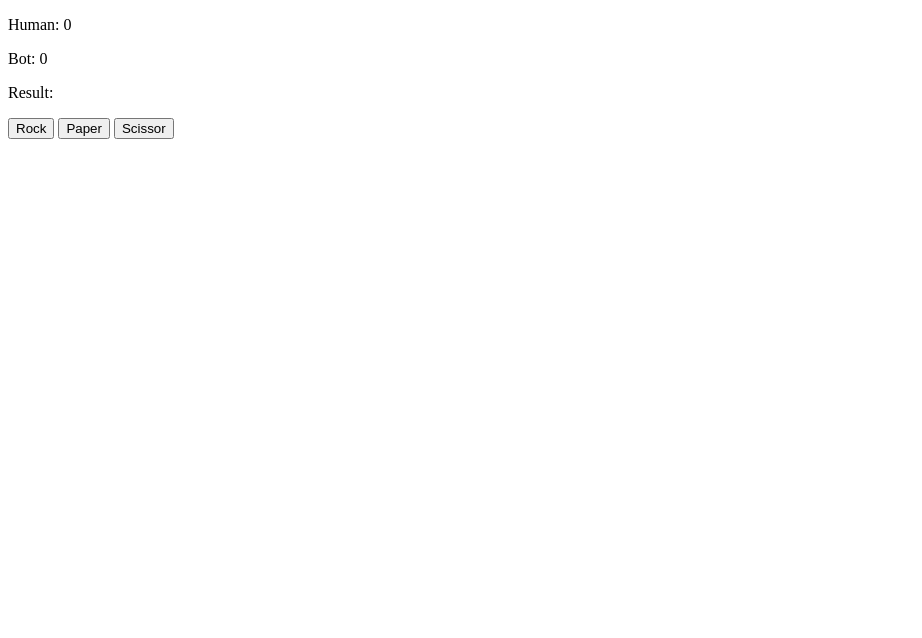
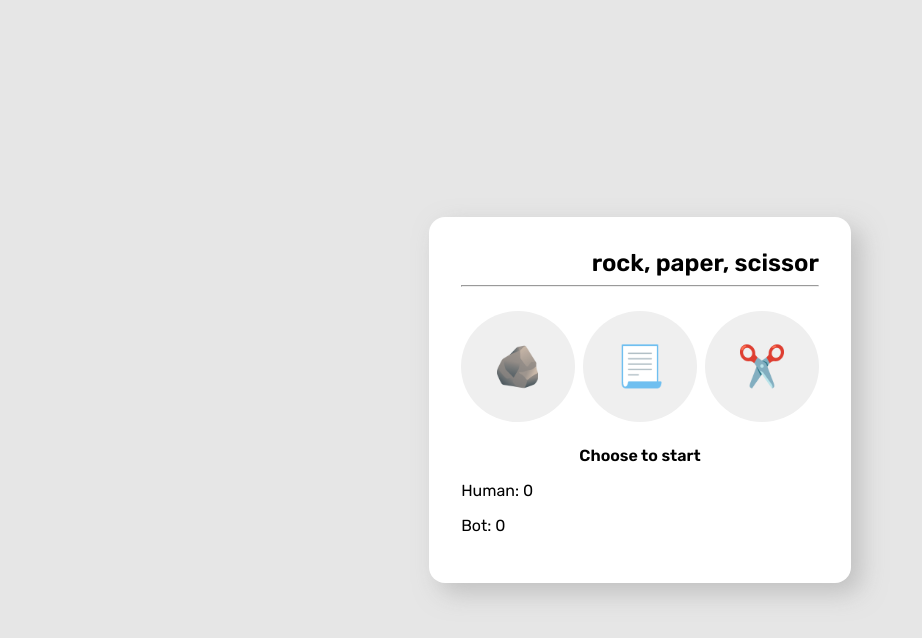
Before and after one commit to rhinzz/odin-rock-paper-scissor, a plain HTML site: page index.html in a window 1280 px wide. Shown: the whole page, without its empty margins (0-922 px from the left). Drawn offline with Linux system fonts and the light colour scheme.

Commit message:
Create UI for the game

```diff
--- a/index.html
+++ b/index.html
@@ -4,20 +4,35 @@
 <head>
     <meta charset="UTF-8">
     <meta name="viewport" content="width=device-width, initial-scale=1.0">
-     <script src="script.js" defer></script>
+    <!--Font-->
+    <link rel="preconnect" href="https://fonts.googleapis.com">
+    <link rel="preconnect" href="https://fonts.gstatic.com" crossorigin>
+    <link href="https://fonts.googleapis.com/css2?family=Rubik:ital,wght@0,300..900;1,300..900&display=swap"
+        rel="stylesheet">
+    <link rel="stylesheet" href="./styles/style.css">
+    <link rel="shortcut icon" href="" type="image/x-icon">
+    <script src="script.js" defer></script>
     <title>Odin Rock Paper Scissor</title>
 </head>
 
 <body>
-    <div id="resultContainer">
-        <p>Human: <span id="human">0</span></p>
-        <p>Bot: <span id="computer">0</span></p>
-        <p>Result: <span id="result"></span></p>
-    </div>
-    <button value="rock">Rock</button>
-    <button value="paper">Paper</button>
-    <button value="scissor">Scissor</button>
-    <div id="restart"></div>
+    <section class="gameContainer">
+        <h1>rock, paper, scissor</h1>
+        <hr>
+        <div class="buttonContainer">
+            <button value="rock">🪨</button>
+            <button value="paper">📃</button>
+            <button value="scissor">✂️</button>
+        </div>
+        <div class="resultContainer">
+            <p><span id="result">Choose to start</span></p>
+        </div>
+        <div class="scoreContainer">
+            <p>Human: <span id="human">0</span></p>
+            <p>Bot: <span id="computer">0</span></p>
+        </div>
+        <div class="restartContainer"></div>
+    </section>
 </body>
 
 </html>
--- a/script.js
+++ b/script.js
@@ -15,13 +15,13 @@ buttons.forEach(button => {
     });
 })
 
-const restartGame = document.querySelector("#restart");
+const restartGame = document.querySelector(".restartContainer");
 restartGame.addEventListener('click', () => {
     humanScore = 0;
     computerScore = 0;
     document.querySelector('#human').innerText = `0`;
     document.querySelector('#computer').innerText = `0`;
-    result.innerText = "";
+    result.innerText = "Choose to Start";
     win.remove();
 
     buttons.forEach(button => button.disabled = false);
@@ -69,17 +69,18 @@ function playRound(humanChoice, computerChoice) {
 
     if (humanScore == 5 || computerScore == 5) {
         buttons.forEach(button => button.disabled = true);
+
+        if (humanScore == 5) {
+            win.innerHTML = "You win the game!";
+        } else {
+            win.innerHTML = "You lose the game!";
+        }
+
         const restart = document.createElement("button");
         restart.setAttribute("id", "restartButton");
         restart.innerText = "Restart";
 
-        if (humanScore == 5) {
-            win.innerHTML = "You win!";
-        } else {
-            win.innerHTML = "You lose!";
-        }
-
-        document.querySelector("#resultContainer").appendChild(win);
-        document.querySelector("#restart").appendChild(restart);
+        document.querySelector(".scoreContainer").appendChild(win);
+        document.querySelector(".restartContainer").appendChild(restart);
     }
 }
--- a/styles/style.scss
+++ b/styles/style.scss
@@ -1,3 +1,71 @@
-body{
+html {
+    height: 100%;
+}
+
+* {
+    font-family: 'Rubik', sans-serif;
+}
+
+body {
     background-color: #e6e6e6;
+    display: flex;
+    font-size: 16px;
+    justify-content: center;
+    align-items: center;
+    width: 100%;
+    height: 100%;
+    margin: 0;
+    padding: 0;
 }
+
+.gameContainer {
+    background-color: white;
+    border-radius: 16px;
+    box-shadow: 10px 10px 25px 0px rgba(155, 155, 155, 0.5);
+    width: fit-content;
+    padding: 2rem;
+
+    h1 {
+        text-align: right;
+        font-weight: 600;
+        margin: 0;
+    }
+
+    .buttonContainer {
+        display: flex;
+        justify-content: center;
+        gap: 0.5rem;
+        margin: 1.5rem 0;
+        width: 100%;
+
+        button {
+            border: none;
+            border-radius: 50%;
+            font-size: 2.5rem;
+            padding: 2rem;
+
+            &:hover {
+                box-shadow: 10px 10px 25px 0px rgba(170, 170, 170, 0.5);
+            }
+        }
+    }
+
+    .resultContainer {
+        text-align: center;
+
+        p {
+            font-weight: 600;
+        }
+    }
+
+    .restartContainer {
+        text-align: center;
+
+        button {
+            border: 0.75px solid black;
+            border-radius: 0.5rem;
+            font-weight: 500;
+            padding: 0.5rem 1rem;
+        }
+    }
+}
```
Also changed, not shown: styles/style.css, 1 other file.
